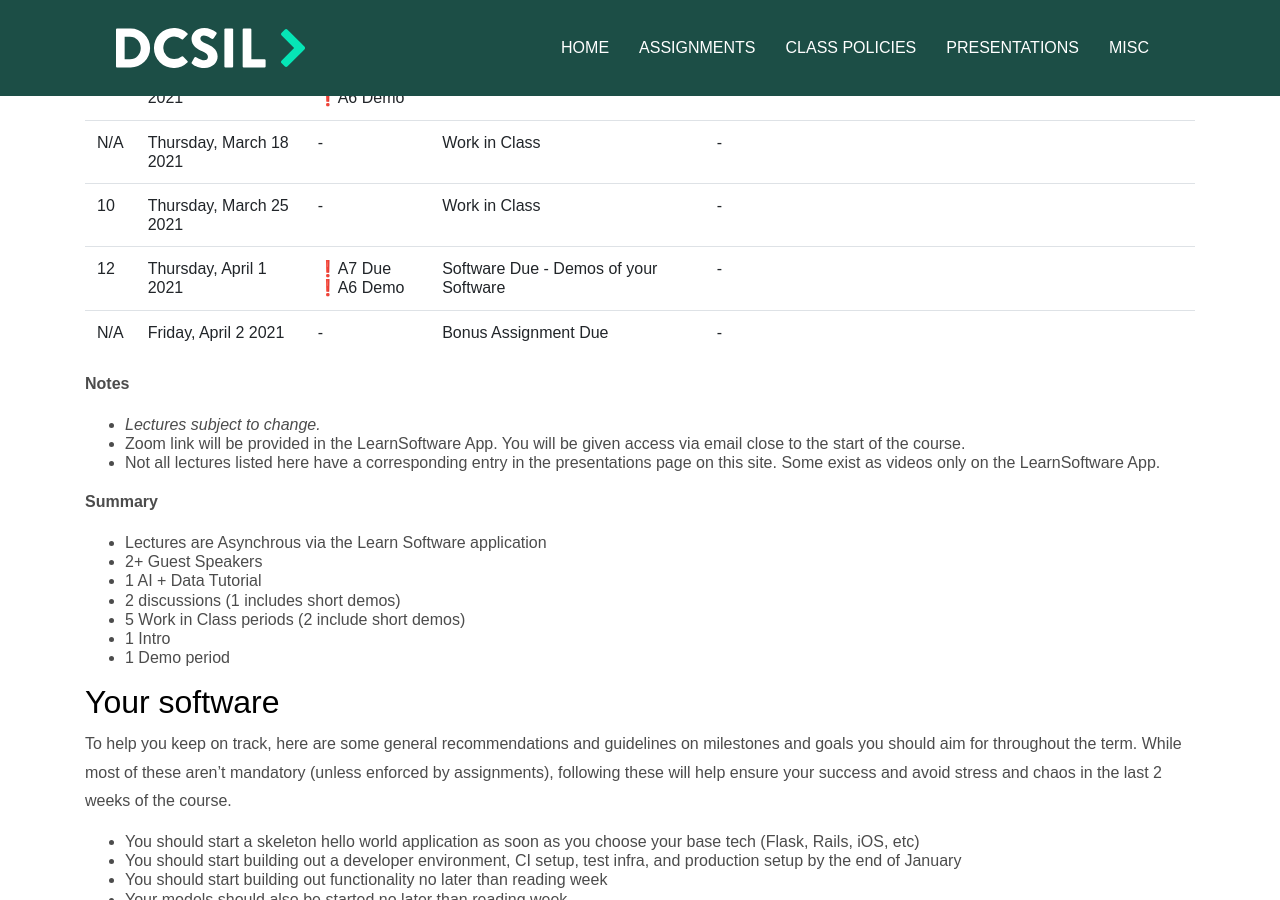
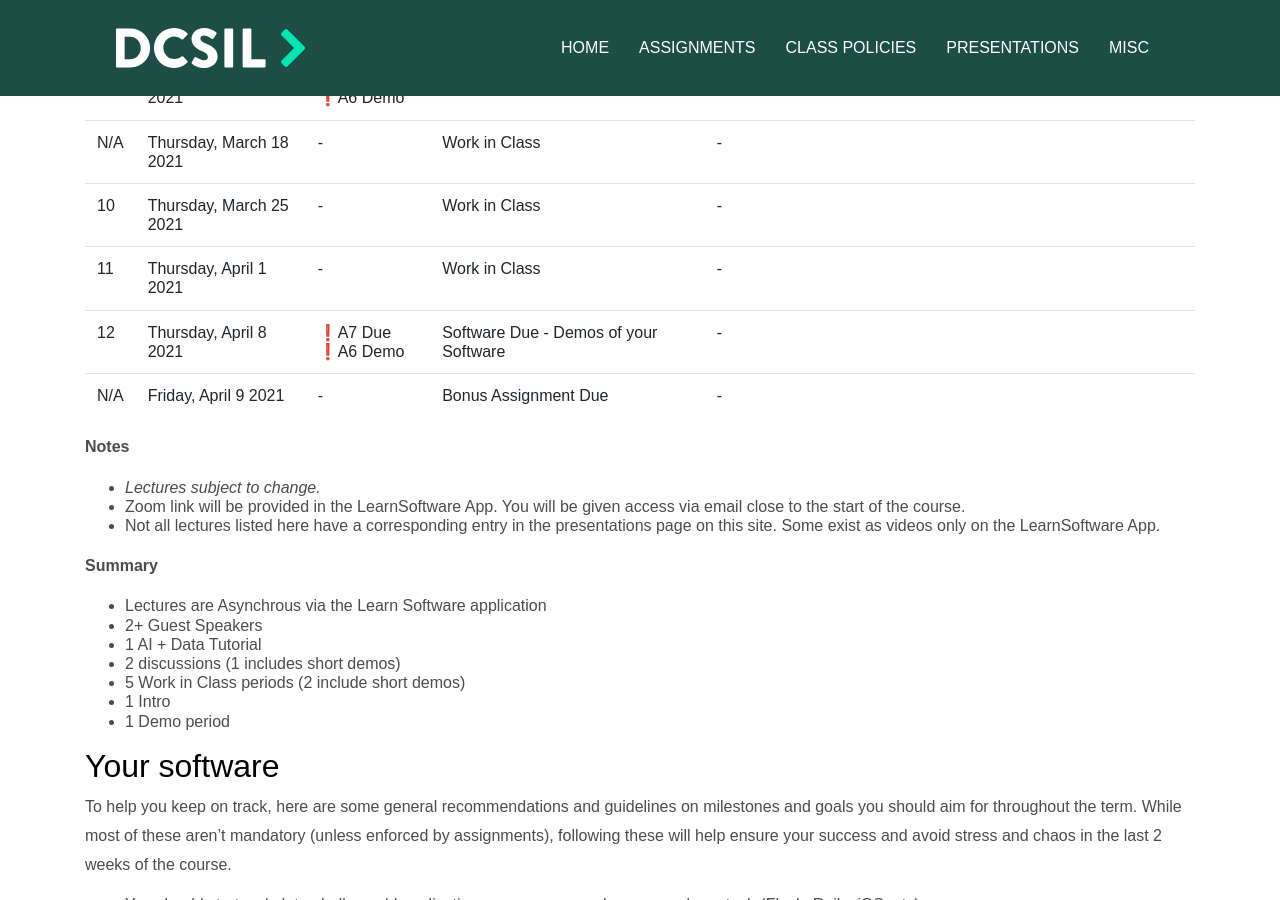
Before and after one commit to dcsil/CSC491, a Jekyll site: the page built from other_pages/schedule.md, in a window 1280 px wide and 900 px high, scrolled down 764 px. Built offline with Jekyll 4.4.1, drawn with Linux system fonts in a browser that asks for light colours; our own code applies the rules of GitHub Pages for plain Markdown files.

Commit message:
Update schedule.md

```diff
--- a/other_pages/schedule.md
+++ b/other_pages/schedule.md
@@ -16,8 +16,9 @@ This is a class schedule indicating what we aim to do each week and the recommen
 | 9 | Thursday, March 11 2021     | ❗A5 Due<br>❗A6 Demo  | Guest Speaker | - |
 | N/A | Thursday, March 18 2021  | - | Work in Class | - |
 | 10 | Thursday, March 25 2021   | -           | Work in Class | - |
-| 12 | Thursday, April 1 2021    | ❗A7 Due<br>❗A6 Demo | Software Due - Demos of your Software | - |
-| N/A | Friday, April 2 2021  | -           | Bonus Assignment Due | - |
+| 11 | Thursday, April 1 2021    | - | Work in Class | - |
+| 12 | Thursday, April 8 2021    | ❗A7 Due<br>❗A6 Demo | Software Due - Demos of your Software | - |
+| N/A | Friday, April 9 2021  | -           | Bonus Assignment Due | - |
 
 **Notes**
 - _Lectures subject to change._
```
